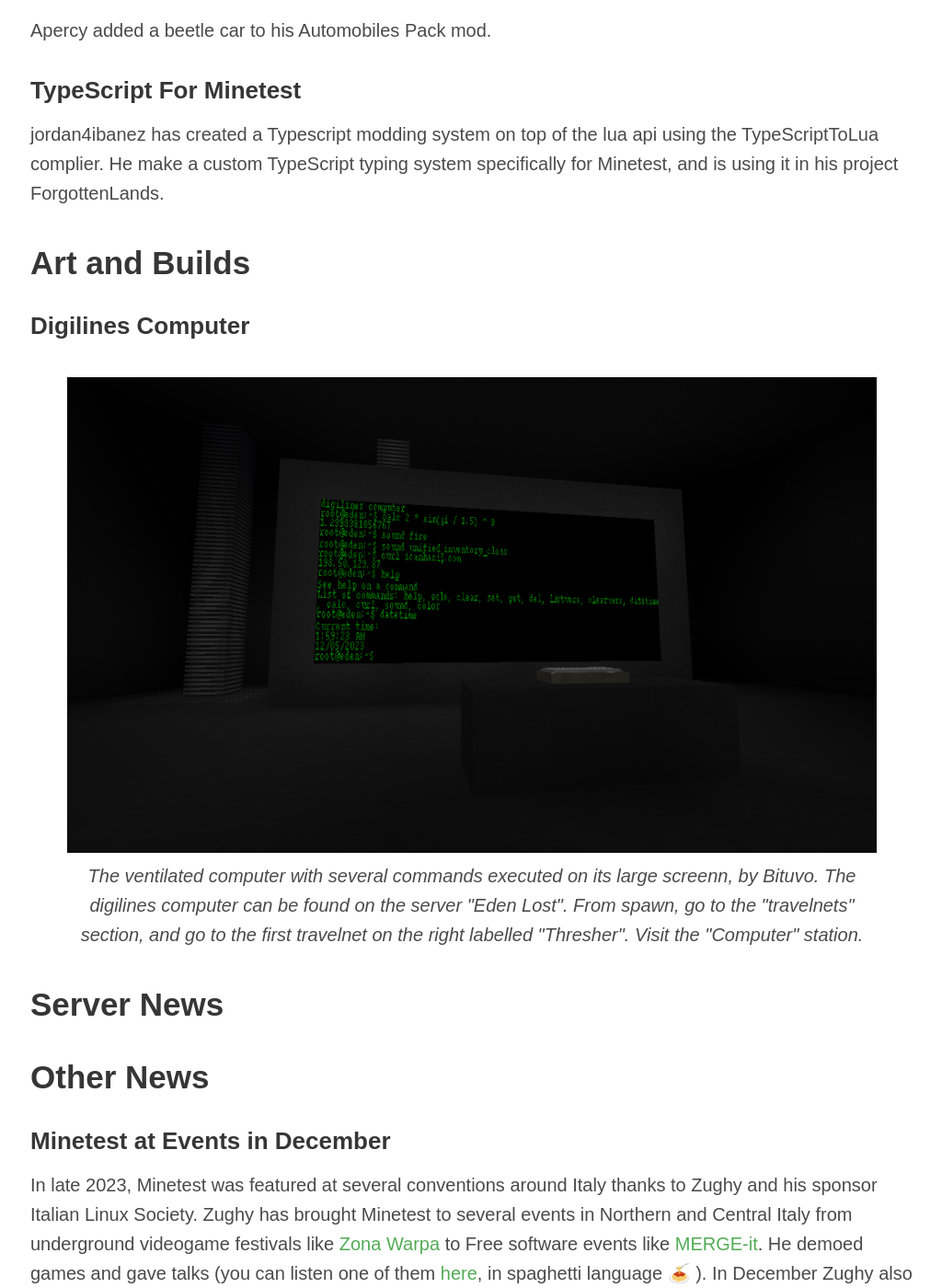
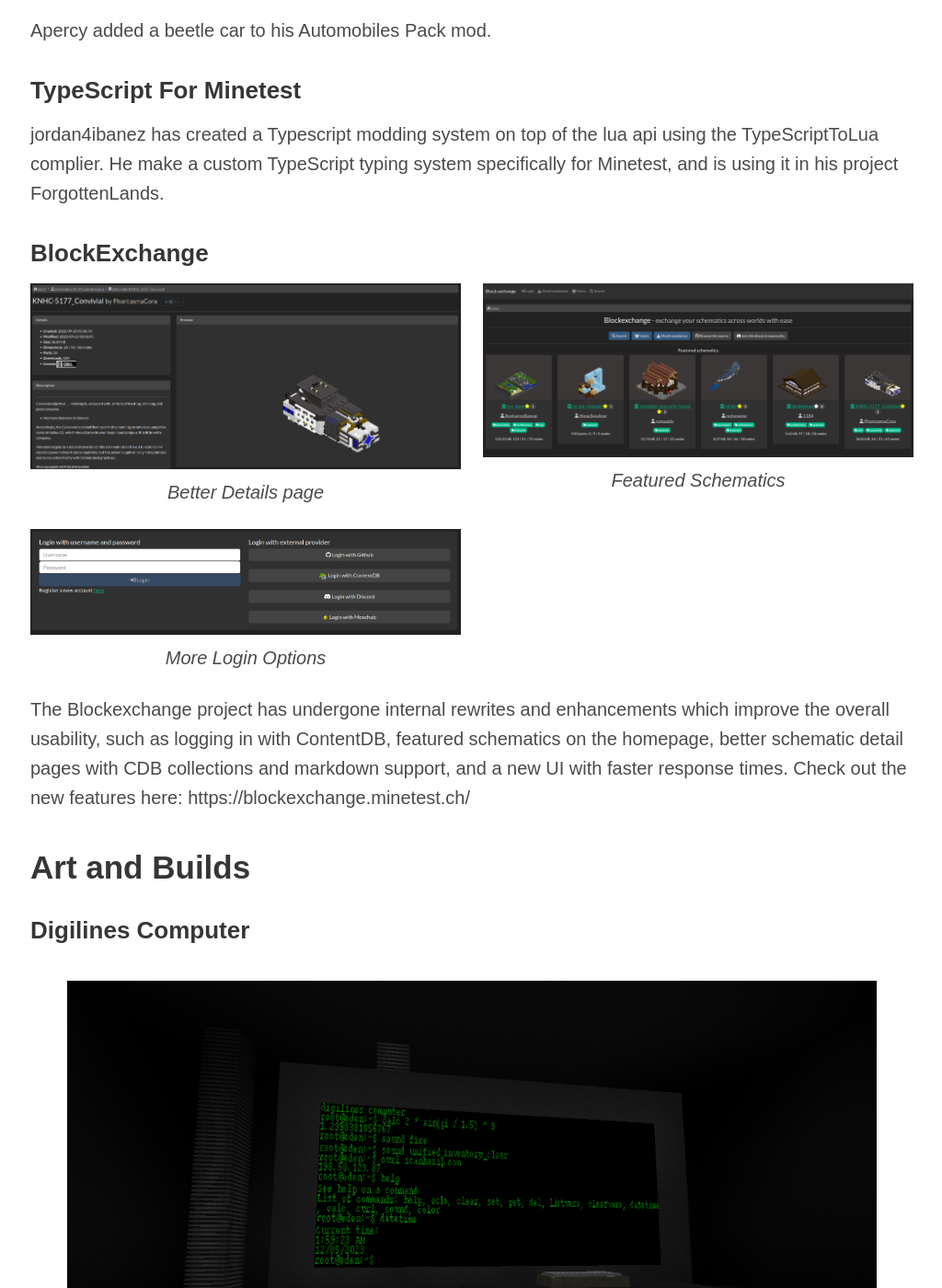
Before and after one commit to minetest/blog, a Jekyll site: the page built from _posts/2024-01-17-January.md, in a window 1280 px wide and 1400 px high, scrolled down 7135 px. Shown: the whole window at 92% size, without its empty margins (127-1151 px from the left). Built offline with Jekyll 4.4.1, drawn with Linux system fonts in a browser that asks for light colours; some of the changed text lies outside the part shown.

Commit message:
add blockexchange

```diff
--- a/_posts/2024-01-17-January.md
+++ b/_posts/2024-01-17-January.md
@@ -25,6 +26,13 @@
   caption: Savoia S21 from "Porco Rosso"
 - src: /static/blog/2024_TopOfYear/ww1plane.jpg
   caption: WW1 planes
+gallery_BlEx:
+- src: /static/blog/2024_TopOfYear/better_details.png
+  caption: Better Details page
+- src: /static/blog/2024_TopOfYear/featuredschems.png
+  caption: Featured Schematics
+- src: /static/blog/2024_TopOfYear/login_options.png
+  caption: More Login Options
 ---
 
 Desc Here
@@ -140,6 +148,13 @@
 
 jordan4ibanez has created a Typescript modding system on top of the lua api using the TypeScriptToLua complier. He make a custom TypeScript typing system specifically for Minetest, and is using it in his project ForgottenLands.
 
+### BlockExchange
+
+{% include figure_gallery.html items=page.gallery_BlEx %}
+
+The Blockexchange project has undergone internal rewrites and enhancements which improve the overall usability, such as logging in with ContentDB, featured schematics on the homepage, better schematic detail pages with CDB collections and markdown support, and a new UI with faster response times. Check out the new features here: https://blockexchange.minetest.ch/
+
+
 ## Art and Builds
 
 ### Digilines Computer
```
Also changed, not shown: other parts of _posts/2024-01-17-January.md (+1 -0 lines), static/blog/2024_TopOfYear/better_details.png (added), static/blog/2024_TopOfYear/featuredschems.png (added), static/blog/2024_TopOfYear/login_options.png (added).
